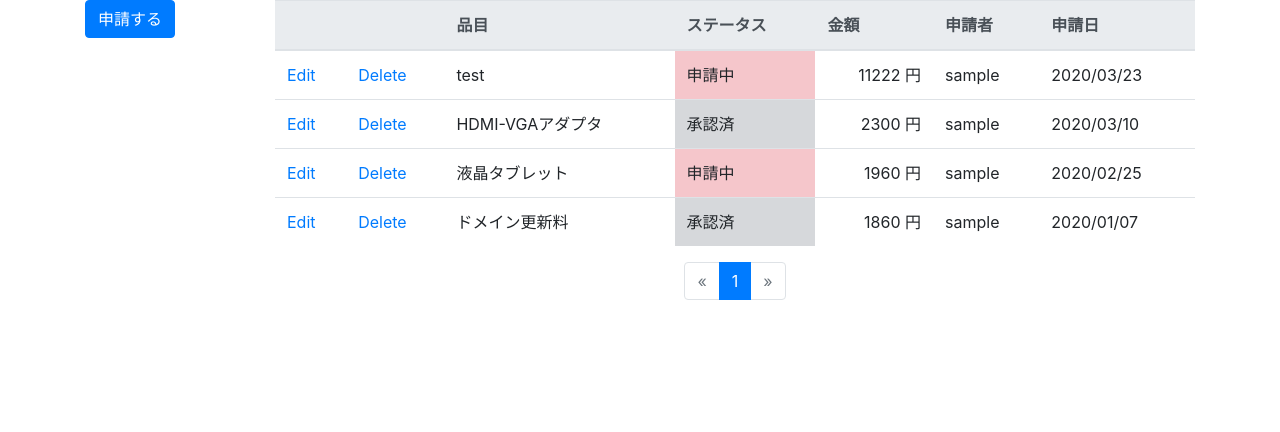
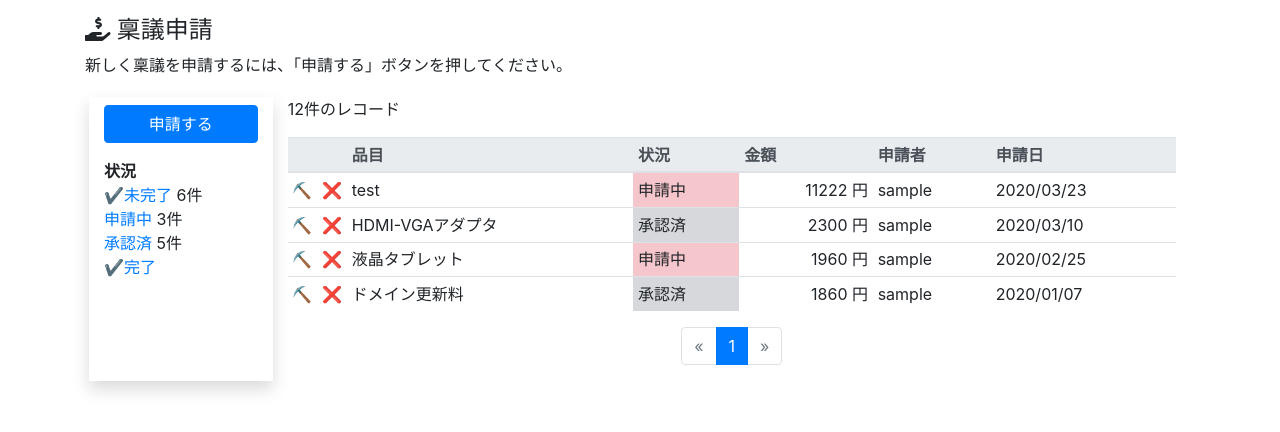
Before and after one commit to SIT-DigiCre/groupware, a Django app: page /ringi/ in a window 1280 px wide. Shown: the part 92-524 px from the top of the page. Run offline with Django 3.2, Linux system fonts and the light colour scheme; the visitor is signed in with stand-in values (Sample User, id 1); data comes from the database, SQL or seed files in the repository; parts of the project's set-up code (start-up, migrations or seed data) failed here and were passed over; some libraries are stand-ins or nearby versions.

Commit message:
デザイン途中

```diff
--- a/ringi/templates/ringi/index.htm
+++ b/ringi/templates/ringi/index.htm
@@ -5,20 +5,33 @@
 {% block content %}
 
 <div class="container">
-    <div class="row">
-        <div class="col-md-2">
-            <button type="button" class="btn btn-primary" onclick="location.href='{% url 'ringi.create' %}'">申請する</button>
+    <div class="row mt-3">
+        <div class="col-md-12">
+            <h4><i class="fas fa-hand-holding-usd"></i> 稟議申請</h4>
+            <p>新しく稟議を申請するには、「申請する」ボタンを押してください。</p>
+        </div>
+    </div>
+
+    <div class="row m-1">
+        <div class="col-md-2 shadow">
+            <p><button type="button" class="btn btn-primary btn-block mt-2" onclick="location.href='{% url 'ringi.create' %}'">申請する</button></p>
+            <li class="list-unstyled"><strong>状況</strong></li>
+            <li class="list-unstyled"><a href="">✔未完了</a> 6件</li>
+            <li class="list-unstyled"><a href="">申請中</a> 3件</li>
+            <li class="list-unstyled"><a href="">承認済</a> 5件</li>
+            <li class="list-unstyled"><a href="">✔完了</a></li>
         </div>
 
         <div class="col-md-10">
+            <p>12件のレコード</p>
             <div class="table-responsive">
-                <table class="table table-hover">
+                <table class="table table-hover table-sm">
                     <thead class="thead-light">
                         <tr class="info">
-                            {% if perms.ringi.change_ringi %}<th></th>{% endif %}
-                            {% if perms.ringi.delete_ringi %}<th></th>{% endif %}
+                            <th width=1px></th>
+                            <th width=1px></th>
                             <th>品目</th>
-                            <th>ステータス</th>
+                            <th>状況</th>
                             <th>金額</th>
                             <th>申請者</th>
                             <th>申請日</th>
@@ -29,12 +42,16 @@
                             <tr>
                                 <!-- url 'edit' item.id -->
                                 <!-- url 'delete' item.id -->
-                                {% if perms.ringi.change_ringi %}
-                                    <td><a href="">Edit</a></td>
-                                {% endif %}
-                                {% if perms.ringi.delete_ringi %}
-                                    <td><a href="">Delete</a></td>
-                                {% endif %}
+                                <td>
+                                    {% if perms.ringi.change_ringi %}
+                                    <a href="" style="text-decoration: none;">⛏</a>
+                                    {% endif %}
+                                </td>
+                                <td>
+                                    {% if perms.ringi.delete_ringi %}
+                                    <a href="" style="text-decoration: none;">❌</a>
+                                    {% endif %}
+                                </td>
                                 <td>{{ ringi.title }}</td>
 
                                 {# ここで条件分岐して色分けを行うのではなく、ステータスが直接CSSクラスの情報を持つほうがよさそう #}
```
